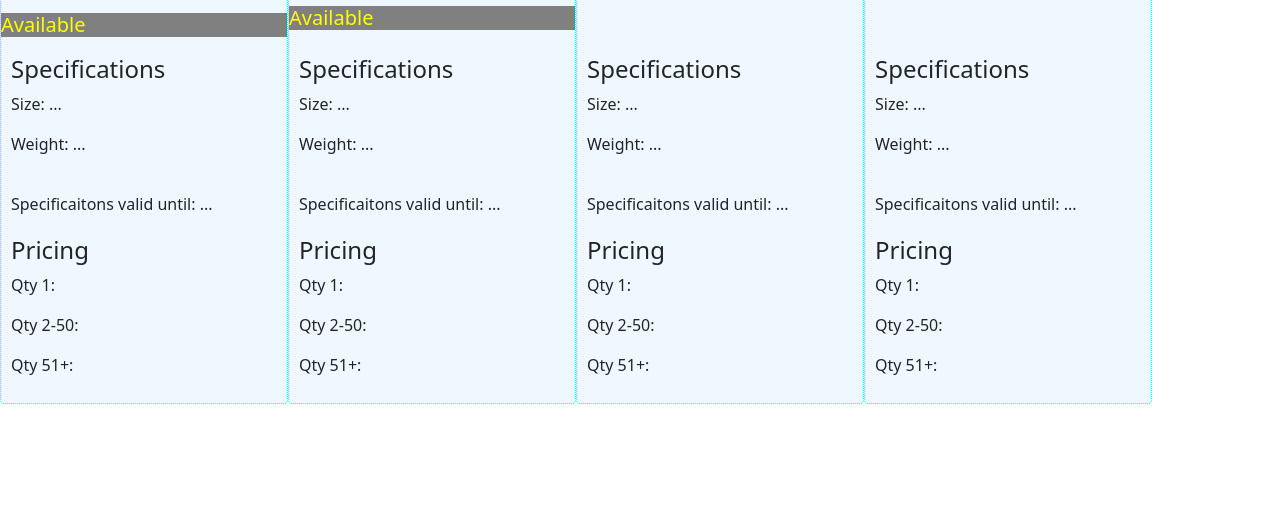
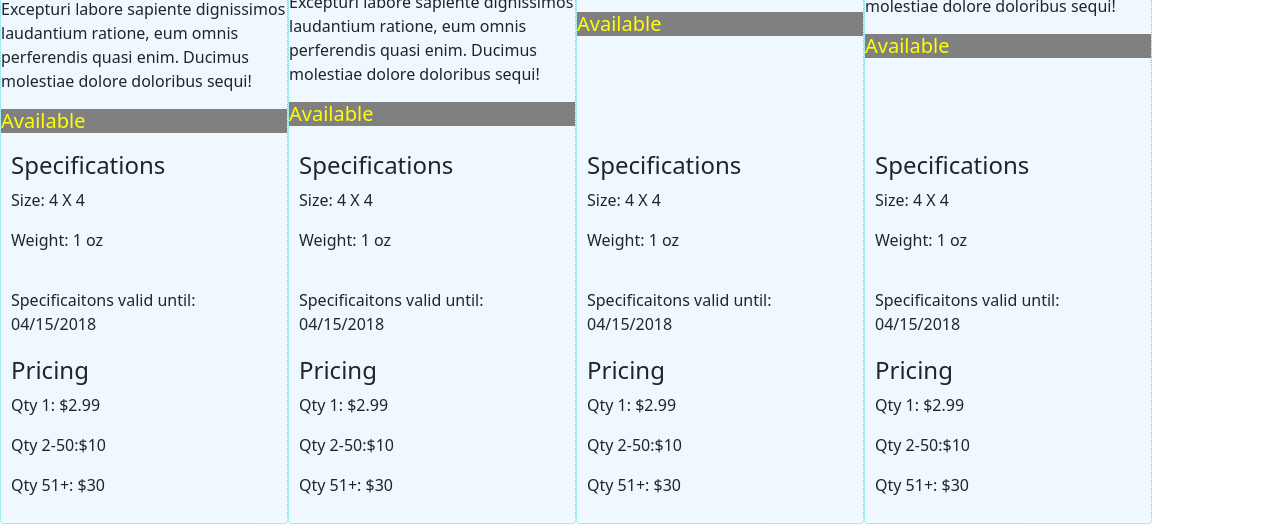
Before and after one commit to Jess-Morrison/ASSIGNMENT-product-cards, a plain HTML site: page index.html in a window 1280 px wide. Shown: the part 320-844 px from the top of the page. Before the commit the page ends 800 px from the top, so only its background shows below. Drawn offline with nearby package versions, Linux system fonts and the light colour scheme.

Commit message:
Added more content

```diff
--- a/index.html
+++ b/index.html
@@ -13,21 +13,21 @@
 <img src="blue gls.jpeg" class="card-img-top" alt="picture of glasses">
     <div class="card-body">
       <h2 class="card-title">Blue Glasses</h2>
-      <p class="product-description">Some quick example text to build on the card title and make up the bulk of the card's content.</p>
+      <p class="product-description">Lorem, ipsum dolor sit amet consectetur adipisicing elit. Est dignissimos quis ad in totam. Excepturi labore sapiente dignissimos laudantium ratione, eum omnis perferendis quasi enim. Ducimus molestiae dolore doloribus sequi!</p>
     <h5 class="availability">Available</h5>
       <!-- <a href="#" class="btn btn-primary">Go somewhere</a> -->
     </div>
     <div class="specifications">
       <h4>Specifications</h4>
-      <p>Size: ...</p>
-      <p>Weight: ...</p>
+      <p>Size: 4 X 4</p>
+      <p>Weight: 1 oz </p>
     </div>
-    <footer>Specificaitons valid until: ...</footer>
+    <footer>Specificaitons valid until: 04/15/2018 </footer>
     <div class="pricing">
     <h4>Pricing</h4>
-    <p>Qty 1:</p>
-    <p> Qty 2-50:</p>
-    <p> Qty 51+:</p>
+    <p>Qty 1: $2.99 </p>
+    <p> Qty 2-50:$10 </p>
+    <p> Qty 51+: $30 </p>
   </div>
   </div>
 
@@ -36,21 +36,21 @@
     <img src="blk gls.jpeg" class="card-img-top" alt="picture of glasses">
     <div class="card-body">
       <h2 class="card-title">Black Glasses</h2>
-      <p class="product-description">Some quick example text to build on the card title and make up the bulk of the card's content.</p>
+      <p class="product-description">Lorem, ipsum dolor sit amet consectetur adipisicing elit. Est dignissimos quis ad in totam. Excepturi labore sapiente dignissimos laudantium ratione, eum omnis perferendis quasi enim. Ducimus molestiae dolore doloribus sequi!</p>
     <h5 class="availability">Available</h5>
       <!-- <a href="#" class="btn btn-primary">Go somewhere</a> -->
     </div>
     <div class="specifications">
       <h4>Specifications</h4>
-      <p>Size: ...</p>
-      <p>Weight: ...</p>
+      <p>Size: 4 X 4</p>
+      <p>Weight: 1 oz </p>
     </div>
-    <footer>Specificaitons valid until: ...</footer>
+    <footer>Specificaitons valid until: 04/15/2018 </footer>
     <div class="pricing">
     <h4>Pricing</h4>
-    <p>Qty 1:</p>
-    <p> Qty 2-50:</p>
-    <p> Qty 51+:</p>
+    <p>Qty 1: $2.99 </p>
+    <p> Qty 2-50:$10 </p>
+    <p> Qty 51+: $30 </p>
   </div>
   </div>
 
@@ -59,21 +59,21 @@
     <img src="ywl gls.jpeg" class="card-img-top" alt="picture of glasses">
     <div class="card-body">
       <h2 class="card-title">Yellow Glasses</h2>
-      <p class="product-description">Some quick example text to build on the card title and make up the bulk of the card's content.</p>
+      <p class="product-description">Lorem, ipsum dolor sit amet consectetur adipisicing elit. Est dignissimos quis ad in totam. Excepturi labore sapiente dignissimos laudantium ratione, eum omnis perferendis quasi enim. Ducimus molestiae dolore doloribus sequi!</p>
     <h5 class="availability">Available</h5>
       <!-- <a href="#" class="btn btn-primary">Go somewhere</a> -->
     </div>
     <div class="specifications">
       <h4>Specifications</h4>
-      <p>Size: ...</p>
-      <p>Weight: ...</p>
+      <p>Size: 4 X 4</p>
+      <p>Weight: 1 oz </p>
     </div>
-    <footer>Specificaitons valid until: ...</footer>
+    <footer>Specificaitons valid until: 04/15/2018 </footer>
     <div class="pricing">
     <h4>Pricing</h4>
-    <p>Qty 1:</p>
-    <p> Qty 2-50:</p>
-    <p> Qty 51+:</p>
+    <p>Qty 1: $2.99 </p>
+    <p> Qty 2-50:$10 </p>
+    <p> Qty 51+: $30 </p>
   </div>
   </div>
 
@@ -82,21 +82,21 @@
     <img src="red gls.jpeg" class="card-img-top" alt="picture of glasses">
     <div class="card-body">
       <h2 class="card-title">Red Glasses</h2>
-      <p class="product-description">Some quick example text to build on the card title and make up the bulk of the card's content.</p>
+      <p class="product-description">Lorem, ipsum dolor sit amet consectetur adipisicing elit. Est dignissimos quis ad in totam. Excepturi labore sapiente dignissimos laudantium ratione, eum omnis perferendis quasi enim. Ducimus molestiae dolore doloribus sequi!</p>
     <h5 class="availability">Available</h5>
       <!-- <a href="#" class="btn btn-primary">Go somewhere</a> -->
     </div>
     <div class="specifications">
       <h4>Specifications</h4>
-      <p>Size: ...</p>
-      <p>Weight: ...</p>
+      <p>Size: 4 X 4</p>
+      <p>Weight: 1 oz </p>
     </div>
-    <footer>Specificaitons valid until: ...</footer>
+    <footer>Specificaitons valid until: 04/15/2018 </footer>
     <div class="pricing">
     <h4>Pricing</h4>
-    <p>Qty 1:</p>
-    <p> Qty 2-50:</p>
-    <p> Qty 51+:</p>
+    <p>Qty 1: $2.99 </p>
+    <p> Qty 2-50:$10 </p>
+    <p> Qty 51+: $30 </p>
   </div>
   </div>
   <script src="main.js"></script>
```
